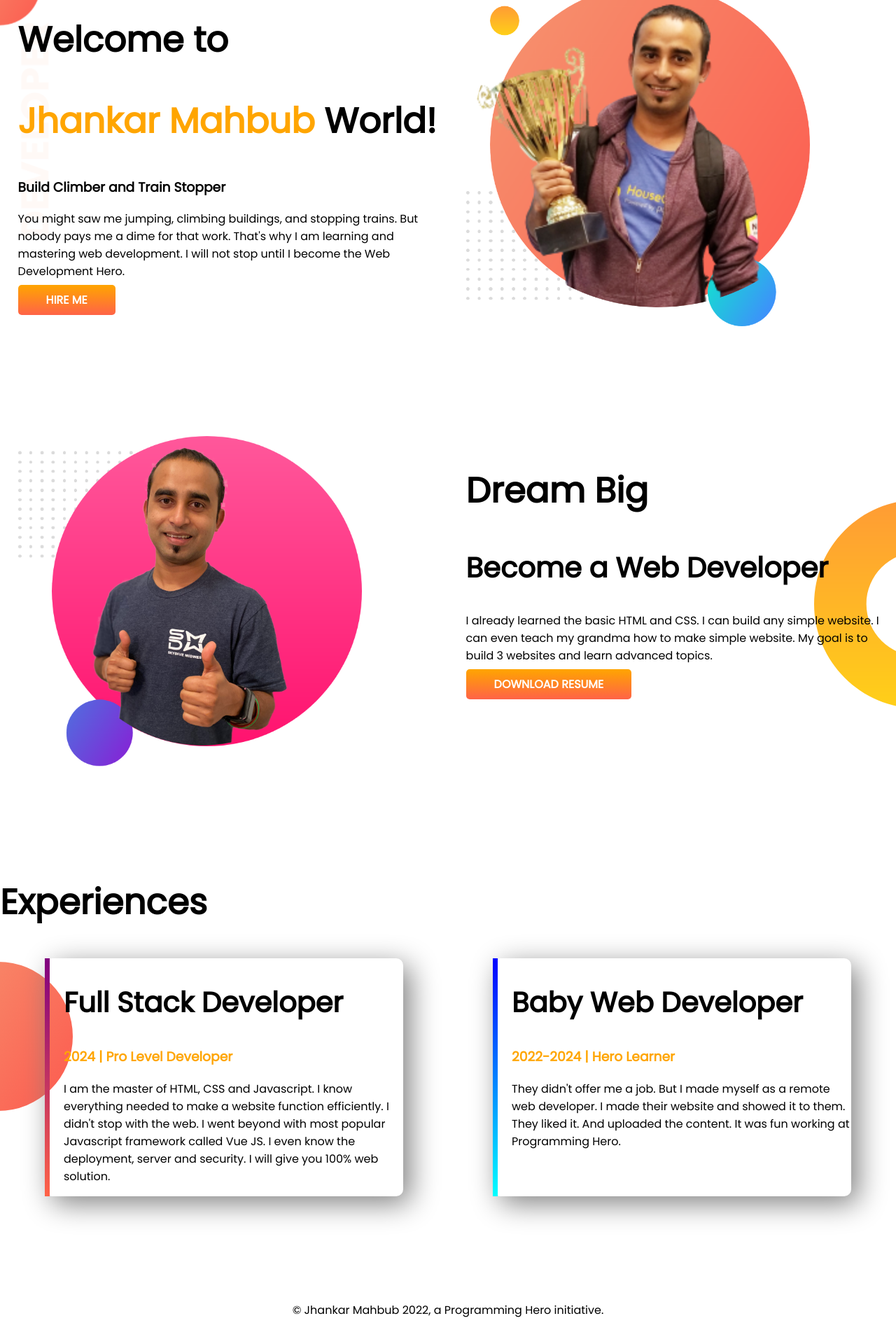
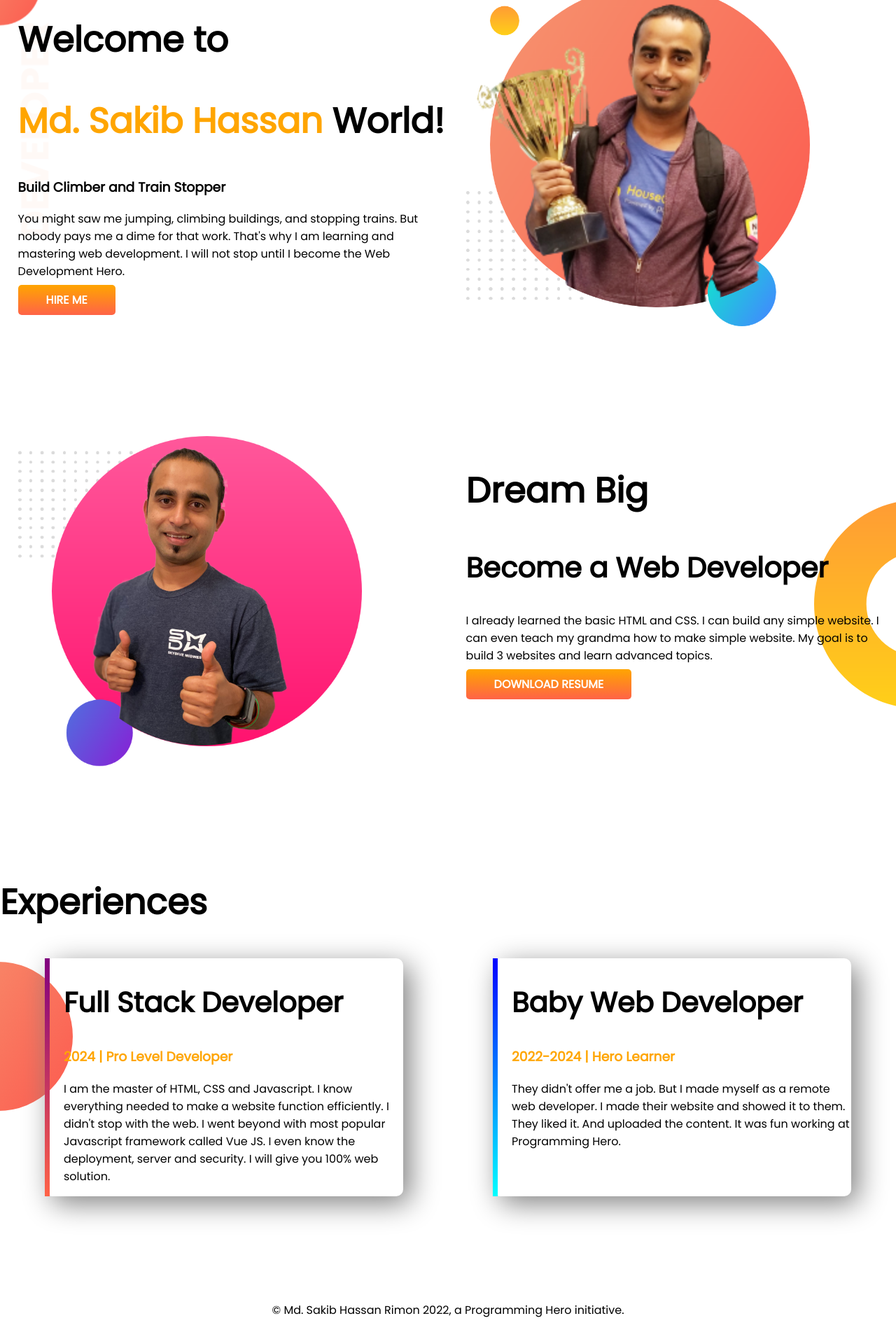
Before and after one commit to msakibhr/developer-portfolio-practice, a plain HTML site: page index.html in a window 1280 px wide. Shown: the part 22-1922 px from the top of the page at 70% size. Drawn offline with Linux system fonts and the light colour scheme.

Commit message:
name changed

```diff
--- a/index.html
+++ b/index.html
@@ -16,7 +16,7 @@
     <section class="top-banner flexible-container">
         <div class="half-width">
             <h1>Welcome to</h1>
-            <h1><span class="orange-color">Jhankar Mahbub</span> World!</h1>
+            <h1><span class="orange-color">Md. Sakib Hassan</span> World!</h1>
             <h3>Build Climber and Train Stopper</h3>
             <p>You might saw me jumping, climbing buildings, and stopping trains. But nobody pays me a dime for that
                 work.
@@ -61,7 +61,7 @@
         </div>
     </section>
     <footer>
-        <p>© Jhankar Mahbub 2022, a Programming Hero initiative.</p>
+        <p>© Md. Sakib Hassan Rimon 2022, a Programming Hero initiative.</p>
     </footer>
 </body>
 
```
